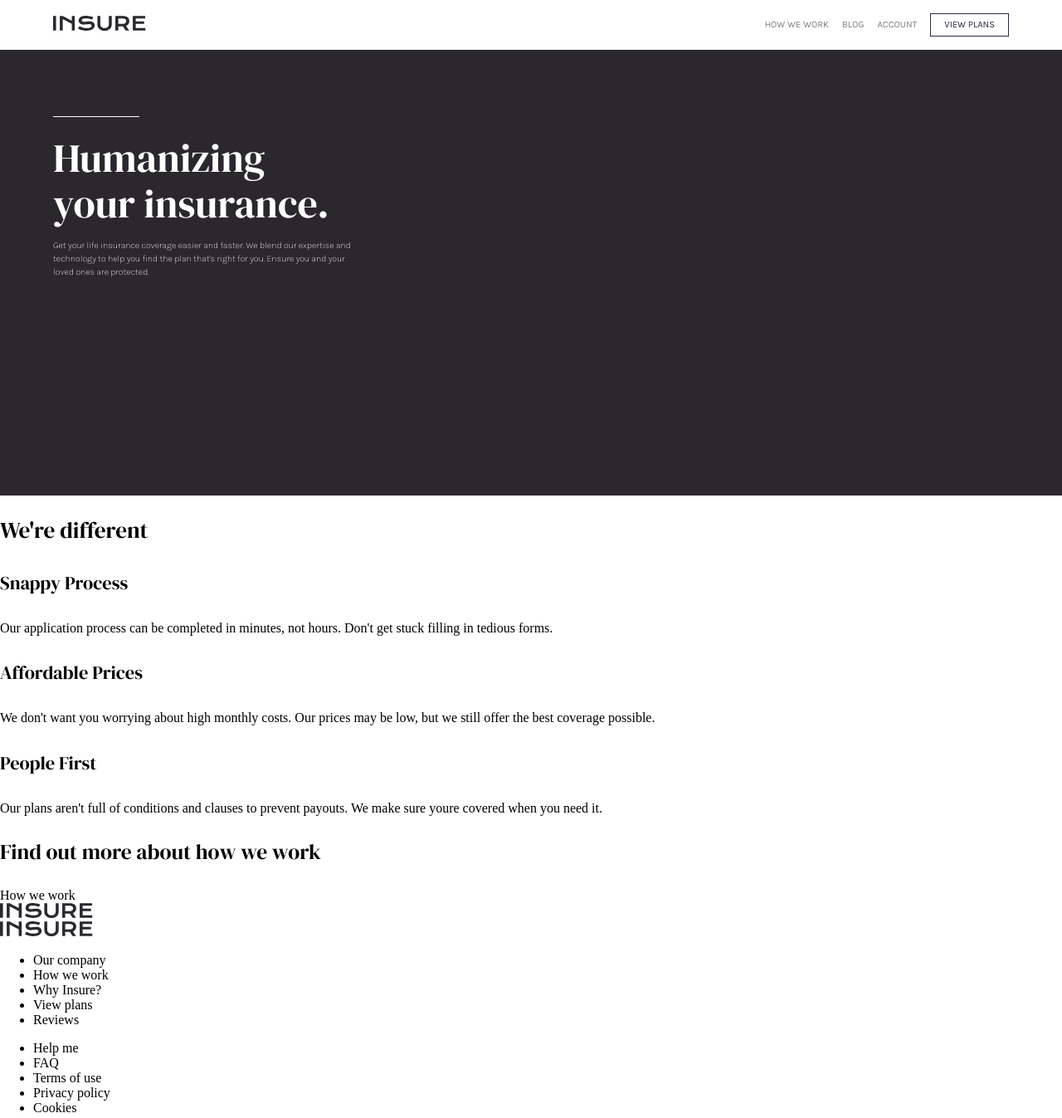
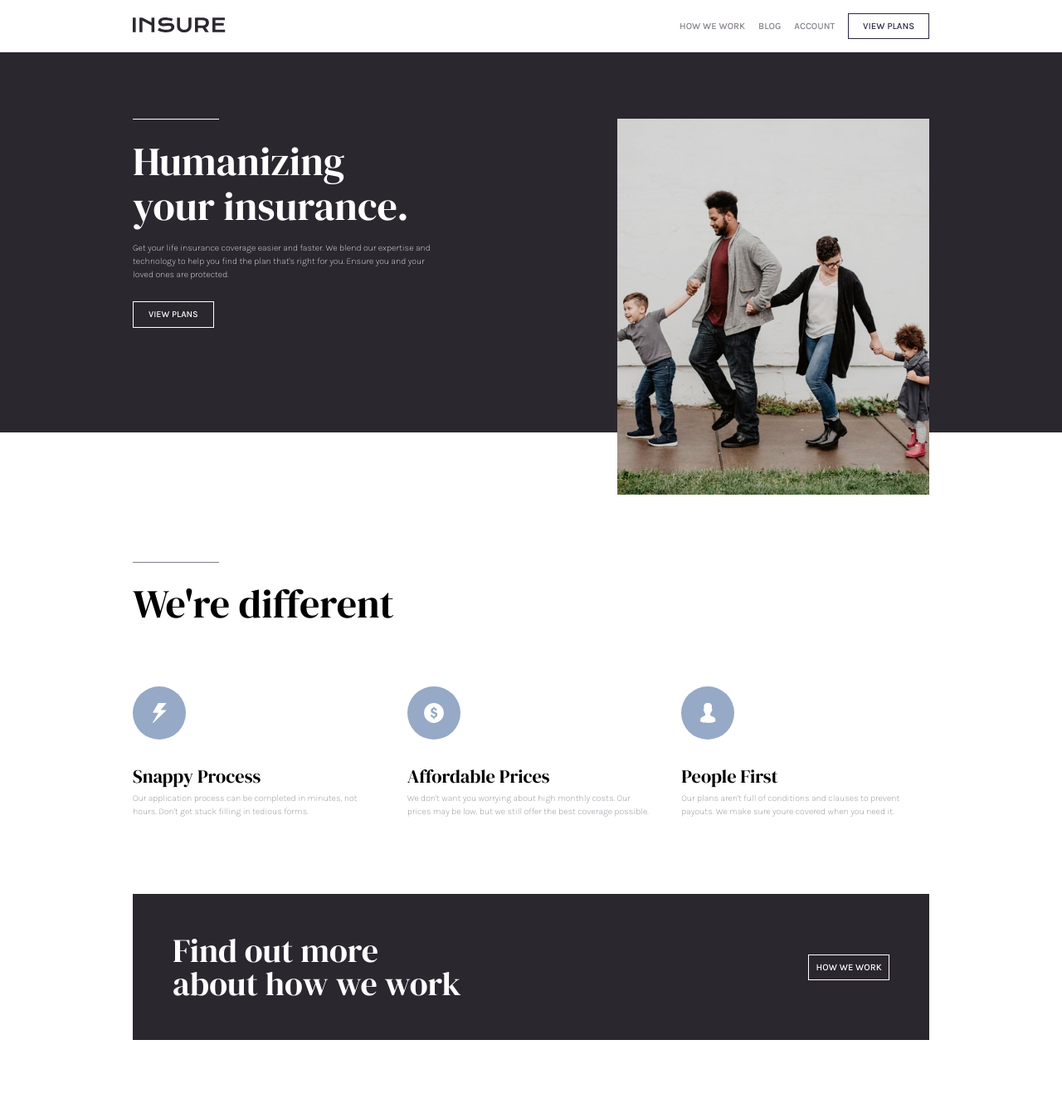
Before and after one commit to nkosi-lion/pageshit, a website: page index.html in a window 1280 px wide. Shown: the top 1347 px of the page at 83% size. Drawn offline with Linux system fonts and the light colour scheme.

Commit message:
sectionthree

```diff
--- a/app/src/scss/components/_buttons.scss
+++ b/app/src/scss/components/_buttons.scss
@@ -2,7 +2,8 @@
 
 .button a {
     border: .1rem solid var(--purple);
-    padding: .4rem 1rem;
+    width: 5.981875rem;
+    height: 1.83125rem;
     display: flex;
     justify-content: center;
     align-items: center;
@@ -15,3 +16,23 @@
     transition: .3s ease-out;
     cursor: pointer;
 }
+
+
+.buttonb a {
+    font-weight: 500;
+    text-transform: uppercase;
+    width: 5.981875rem;
+    height: 1.83125rem;
+    border: .1rem solid var(--white);
+    display: flex;
+    justify-content: center;
+    align-items: center;
+    color: var(--white) !important;
+}
+
+.buttonb a:hover{
+    background-color: var(--white);
+    color: var(--purple) !important;
+    transition: .3s ease-out;
+    cursor: pointer;
+}
--- a/app/src/scss/components/_index.scss
+++ b/app/src/scss/components/_index.scss
@@ -1,3 +1,5 @@
 @forward 'buttons';
 @forward 'logos';
 @forward 'navmenu';
+@forward 'sectiontwo';
+@forward 'sectionthree';
--- a/app/src/scss/components/_logos.scss
+++ b/app/src/scss/components/_logos.scss
@@ -0,0 +1,5 @@
+@use '../util/' as util;
+
+.sniplogo{
+    width: 4rem;
+}
--- a/app/src/scss/components/_navmenu.scss
+++ b/app/src/scss/components/_navmenu.scss
@@ -1,5 +1,10 @@
 @use '../util/' as util;
 
+nav {
+    font-family: util.$fontk;
+    font-size: .7rem;
+    font-weight: 500;
+}
 
 .navmenu {
     display:flex;
@@ -23,8 +28,8 @@
     display: flex;
     align-items: center;
     justify-content: space-between;
-    padding-left: 4rem;
-    padding-right: 4rem;
+    padding-left: 10rem;
+    padding-right: 10rem;
     min-width: 40rem;
     padding-top: 1rem;
     padding-bottom: 1rem;
--- /dev/null
+++ b/app/src/scss/components/_sectionthree.scss
@@ -0,0 +1,53 @@
+@use '../util/' as util;
+
+
+.section-three {
+    background-color: var(--white);
+    color: var(--black);
+    font-family: util.$fontk;
+    font-size: .7rem;
+    font-weight: 400;
+    padding-left: 10rem;
+    padding-right: 10rem;
+    padding-top: 7.27375rem;
+    padding-bottom: 7.27375rem;
+    a {
+        text-decoration: none;
+    }
+}
+
+.snippets {
+    color: var(--grayish-purple);
+    font-family: util.$fontk;
+    font-size: .67rem;
+    font-weight: 100;
+    line-height: 1rem;
+    display: flex;
+    gap: 2rem;
+    padding-bottom: 5rem;
+    min-width: 48rem;
+
+}
+
+.snippet {
+    min-width: 13.39375rem;
+    flex-basis: 100%;
+}
+
+.findout {
+    background-color: var(--dark-purple);
+    color: var(--white);
+    min-width: 48rem;
+
+}
+
+.containeri{
+    margin: 0 0 0 0;
+    padding-left: 3rem;
+    padding-right: 3rem;
+    padding-top: 3rem;
+    padding-bottom: 3rem;
+    display: flex;
+    align-items: center;
+    justify-content: space-between;
+}
--- /dev/null
+++ b/app/src/scss/components/_sectiontwo.scss
@@ -0,0 +1,34 @@
+@use '../util/' as util;
+
+
+.section-two {
+    display:flex;
+    justify-content: space-between;
+    background-color: var(--dark-purple);
+    color: var(--white);
+    font-family: util.$fontk;
+    font-size: .67rem;
+    font-weight: 100;
+    line-height: 1rem;
+    height: 25rem;
+    padding-left: 10rem;
+    padding-right: 10rem;
+    padding-top: 3.6rem;
+    a {
+        text-decoration: none;
+    }
+}
+
+
+.containern{
+    margin:0;
+    width: 23.5rem;
+    padding-bottom: 1.5rem;
+
+}
+
+.happy {
+    max-width: 23.5rem;
+    padding-top: 1.4rem;
+    padding-left:1rem;
+}
--- a/app/src/scss/globals/_boilerplate.scss
+++ b/app/src/scss/globals/_boilerplate.scss
@@ -1,4 +1,6 @@
 @use '../util/' as util;
+
+
 
 
 body {
@@ -29,44 +31,44 @@ h1::before {
 }
 
 h2 {
-    font-size: 1.7rem;
+    color: var(--black);
+    font-size: 3rem;
+    font-weight: 100;
+    font-family: util.$fontd;
+    line-height: 3.4rem;
+    width: 22rem;
+    padding-bottom: 2rem;
+
+
+
+}
+h2::before {
+    content: "";
+    margin: 0;
+    display: block;
+    height: 1.4rem;
+    width: 6.5rem;
+    background-color: var(--white);
+    border-top: 0.02rem solid var(--grayish-purple);
+}
+h3 {
+    margin: 0;
+    color: var(--white);
+    font-size: 2.5rem;
     font-weight: 400;
     font-family: util.$fontd;
-
-}
-h3 {
-    font-size: 1.6rem;
-    font-weight: 400;
-    font-family: util.$fontd;
+    line-height: 2.5rem;
+    width: 22rem;
 
 }
 h4 {
+    margin: 0;
+    padding-top: 2rem;
+    padding-bottom: .8 rem;
+    color: var(--black);
     font-size: 1.4rem;
     font-weight: 400;
     font-family: util.$fontd;
 
-}
-nav {
-    font-family: util.$fontk;
-    font-size: .7rem;
-    font-weight: 400;
-}
-
-.human {
-    background-color: var(--dark-purple);
-    color: var(--white);
-    font-family: util.$fontk;
-    font-size: .67rem;
-    font-weight: 100;
-    line-height: 1rem;
-    height: 30rem;
-    padding-left: 4rem;
-    padding-top: 3.6rem;
 
 }
-
-.containern{
-    margin:0;
-    width: 23.5rem;
-
-}
--- a/index.html
+++ b/index.html
@@ -5,6 +5,7 @@
   <meta name="viewport" content="width=device-width, initial-scale=1.0"> <!-- displays site properly based on user's device -->
 
   <link rel="icon" type="image/png" sizes="32x32" href="./images/favixcon-32x32.png">
+  <link rel="icon-snappy-process" href="./images/icon-snappy-process.svg">
 
 
   <!--KARLA FONT FOR BODY-->
@@ -39,43 +40,57 @@
     </div>
   </nav>
 
-<section class="human">
+<section class="section-two">
+  <div>
   <h1>Humanizing your insurance.</h1>
 
   <p class="containern">Get your life insurance coverage easier and faster. We blend our expertise
   and technology to help you find the plan that's right for you. Ensure you
   and your loved ones are protected.</p>
-
+  <div class="buttonb"><a href="">View Plans</a>
+  </div>
+  </div>
+  <div><img class= 'happy' src= "images/image-intro-desktop.jpg" alt= 'a happy small racially-ambiguous family strolling in the post rain sidewalk'>
+  </div>
 </section>
-
-  <h2>We're different</h2>
-
+<section class= 'section-three'>
   <div>
-  <h4>Snappy Process</h4>
+    <h2>We're different</h2>
+  </div>
+  <div class="snippets">
+  <div class="snippet">
+      <img class="sniplogo" src="images/icon-snappy-process.svg" alt= "some logo bro. idk">
+    <h4>Snappy Process</h4>
     <p>Our application process can be completed in minutes, not hours. Don't get
   stuck filling in tedious forms.</p>
   </div>
 
-  <div>
+  <div class="snippet">
+    <img class="sniplogo" src="images/icon-affordable-prices.svg" alt= "some logo bro. idk">
     <h4>Affordable Prices</h4>
       <p>We don't want you worrying about high monthly costs. Our prices may be low,
   but we still offer the best coverage possible.</p>
   </div>
 
-  <div>
+  <div class="snippet">
+    <img class="sniplogo" src="images/icon-people-first.svg" alt= "some logo bro. idk">
     <h4>People First</h4>
       <p>Our plans aren't full of conditions and clauses to prevent payouts. We make
   sure youre covered when you need it.</p>
   </div>
+  </div>
+  <div class="findout">
+    <div class='containeri'>
+    <div>
+      <h3>Find out more about how we work</h3>
+    </div>
+    <div class= "buttonb"><a href="">How we work</a></div>
+    </div>
+  </div>
+ </section>
+  <div>
+   <div><a href=""><img src= 'images/logo.svg' alt="the insure logo leading to the landing page"/></a></div>
 
-  <section>
-    <div><h3>Find out more about how we work</h3></div>
-
-    <div class = "button">How we work</div>
-
-    <div><a href=""><img src= 'images/logo.svg' alt="the insure logo leading to the landing page"/></a></div>
-    <div><a href=""><img src= 'images/logo.svg' alt="the insure logo leading to the landing page"/></a></div>
-  </section>
   <section>
     <ul>
       <li>Our company</li>
@@ -107,7 +122,7 @@
       <li>Licenses</li>
     </ul>
   </section>
-
+  </div>
   <div class="attribution">
     Challenge by <a rel="noopener" href="https://www.frontendmentor.io?ref=challenge" target="_blank">Frontend Mentor</a>.
     Coded by <a ref="#">Nkosi Lion</a>.
```
Also changed, not shown: dist/app.css, dist/components/sectiontwo.css (added), 2 other files.
